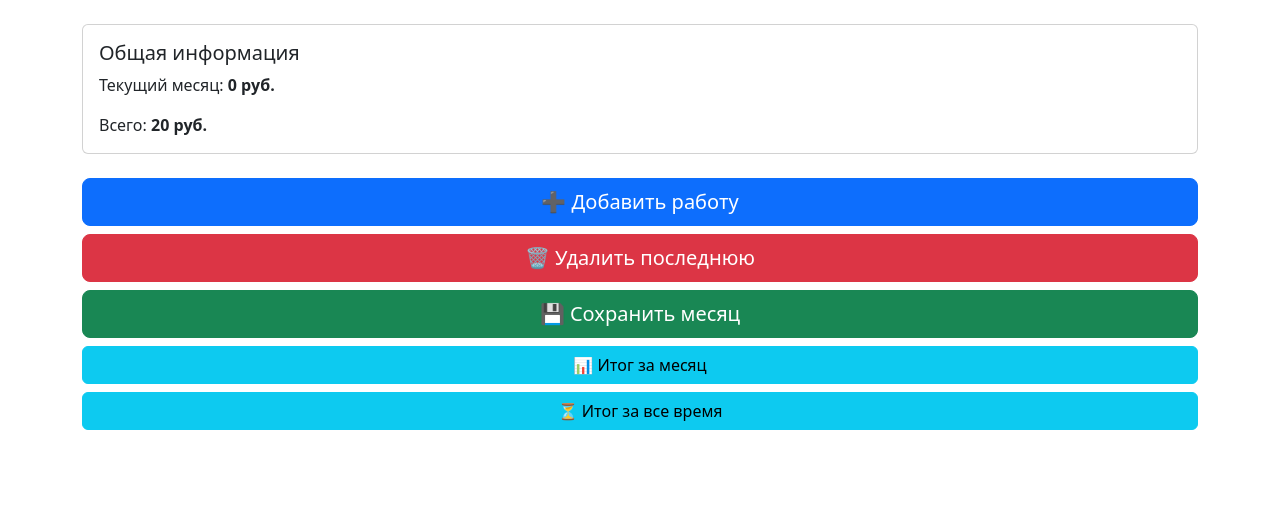
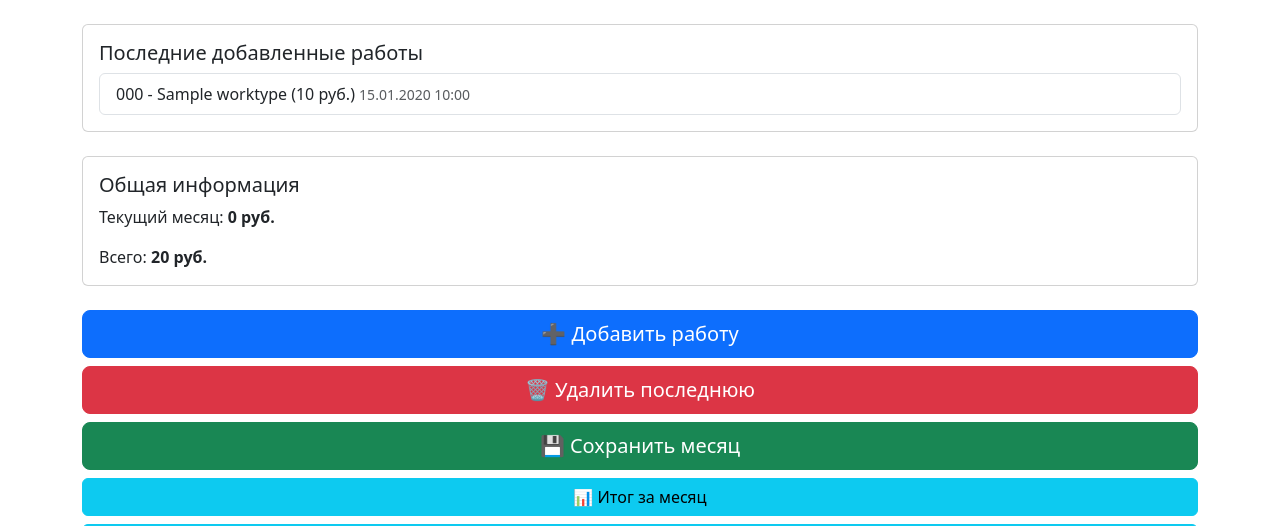
Before and after one commit to winreit/selary_tracker, a Django app: page / in a window 1280 px wide. Shown: the part 80-606 px from the top of the page. Run offline with Django 4.2, Linux system fonts and the light colour scheme; a user stored in the database is signed in; tables that the repository leaves empty hold one stand-in row (values such as "Sample post").

Commit message:
add_number_work

```diff
--- a/salary_tracker/tracker/admin.py
+++ b/salary_tracker/tracker/admin.py
@@ -14,6 +14,7 @@ class UserProfileAdmin(admin.ModelAdmin):
 class WorkAdmin(admin.ModelAdmin):
     list_display = ('user', 'work_type', 'date', 'month', 'year')
     list_filter = ('user', 'work_type')
+    search_fields = ('work_number',)
 
 @admin.register(MonthlyTotal)
 class MonthlyTotalAdmin(admin.ModelAdmin):
--- a/salary_tracker/tracker/models.py
+++ b/salary_tracker/tracker/models.py
@@ -26,6 +26,7 @@ class UserProfile(models.Model):
 class Work(models.Model):
     user = models.ForeignKey(User, on_delete=models.CASCADE, verbose_name='Пользователь')
     work_type = models.ForeignKey(WorkType, on_delete=models.CASCADE, verbose_name='Тип работы')
+    work_number = models.CharField('Номер работы', max_length=15, blank=True, null=True)
     date = models.DateTimeField('Дата', auto_now_add=True)
     month = models.IntegerField('Месяц')
     year = models.IntegerField('Год')
--- a/salary_tracker/tracker/templates/tracker/add_work.html
+++ b/salary_tracker/tracker/templates/tracker/add_work.html
@@ -10,6 +10,10 @@
     <div class="card-body">
         <form method="post">
             {% csrf_token %}
+            <div class="mb-3">
+                <label for="work_number" class="form-label">Номер работы:</label>
+                <input type="text" class="form-control" id="work_number" name="work_number" required>
+            </div>
             <div class="mb-3">
                 <label for="work_type" class="form-label">Тип работы:</label>
                 <select class="form-select" id="work_type" name="work_type" required>
--- a/salary_tracker/tracker/templates/tracker/dashboard.html
+++ b/salary_tracker/tracker/templates/tracker/dashboard.html
@@ -3,6 +3,20 @@
 {% block title %}Главная{% endblock %}
 
 {% block content %}
+<div class="card mb-4">
+    <div class="card-body">
+        <h5 class="card-title">Последние добавленные работы</h5>
+        <ul class="list-group">
+            {% for work in last_works %}
+            <li class="list-group-item">
+                {{ work.work_number }} - {{ work.work_type.name }} ({{ work.work_type.price }} руб.)
+                <span class="text-muted small">{{ work.date|date:"d.m.Y H:i" }}</span>
+            </li>
+            {% endfor %}
+        </ul>
+    </div>
+</div>
+
 <div class="card mb-4">
     <div class="card-body">
         <h5 class="card-title">Общая информация</h5>
--- a/salary_tracker/tracker/views.py
+++ b/salary_tracker/tracker/views.py
@@ -45,25 +45,28 @@ def dashboard(request):
     ).aggregate(total=Sum('work_type__price'))['total'] or 0
 
     all_time_total = get_all_time_total(request.user)
+    last_works = Work.objects.filter(user=request.user).order_by('-date')[:5]  # Последние 5 работ
 
     context = {
         'month_total': month_total,
         'all_time_total': all_time_total,
+        'last_works': last_works,  # Добавляем в контекст
     }
     return render(request, 'tracker/dashboard.html', context)
-
 
 # Добавление работы
 @login_required
 def add_work(request):
     if request.method == 'POST':
         work_type_id = request.POST.get('work_type')
+        work_number = request.POST.get('work_number')
         work_type = WorkType.objects.get(id=work_type_id)
 
         now = timezone.now()
         Work.objects.create(
             user=request.user,
             work_type=work_type,
+            work_number=work_number,
             month=now.month,
             year=now.year
         )
```
